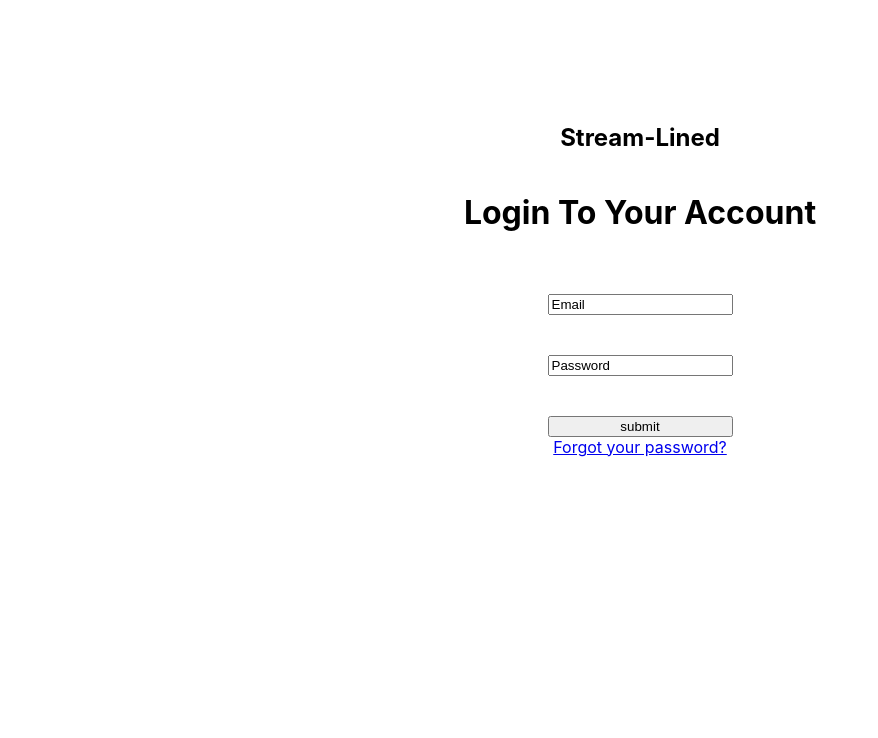
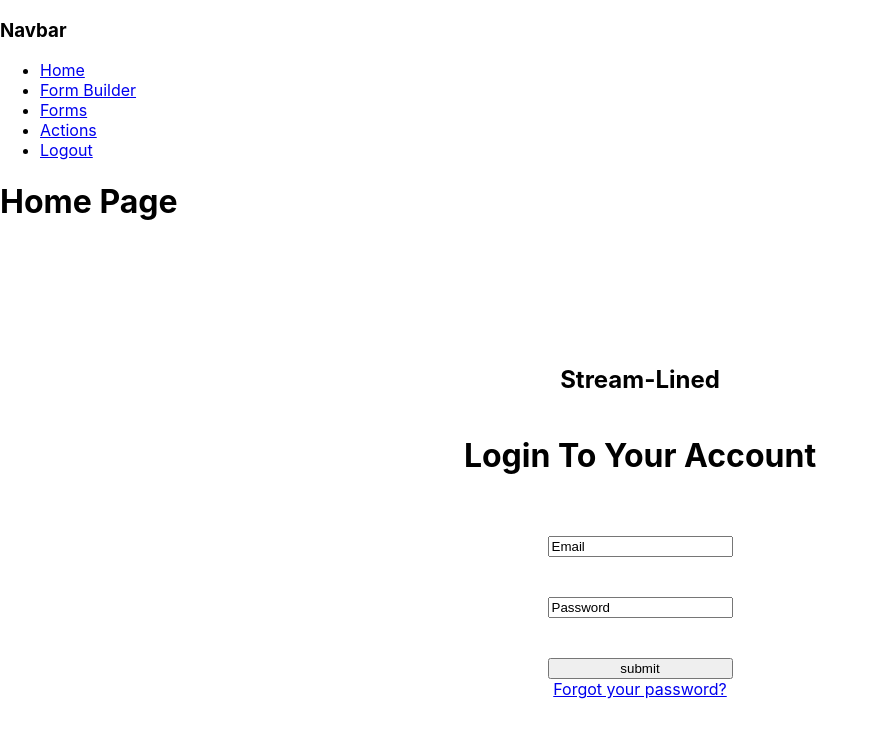
Before and after one commit to pipersjames/t3a2react-app, a React (Create React App) app: page / in a window 1280 px wide. Shown: the top 738 px of the page, without its empty margins (0-878 px from the left). Built offline with nearby package versions, Linux system fonts and the light colour scheme.

Commit message:
Navbar & Homepage created

```diff
--- a/package.json
+++ b/package.json
@@ -8,6 +8,7 @@
     "@testing-library/user-event": "^13.5.0",
     "react": "^18.2.0",
     "react-dom": "^18.2.0",
+    "react-router-dom": "^6.22.0",
     "react-scripts": "5.0.1",
     "web-vitals": "^2.1.4"
   },
--- a/src/App.js
+++ b/src/App.js
@@ -1,10 +1,18 @@
 import './App.css';
 import LoginForm from './components/LoginForm';
+import Navbar from './components/Navbar';
+import HomePage from './pages/HomePage';
+import { Routes, Route } from 'react-router-dom';
+
 
 
 function App() {
   return (
     <div className="App">
+      <Navbar />
+      <Routes>
+        <Route path = '/' element = {<HomePage />} />
+      </Routes>
       <LoginForm/>
     </div>
   );
--- /dev/null
+++ b/src/components/Navbar.jsx
@@ -0,0 +1,27 @@
+import React from 'react';
+import {NavLink} from 'react-router-dom';
+
+export default function Navbar(){
+    return (
+        <nav>
+            <h3>Navbar</h3>
+            <ul>
+                <li>
+                    <NavLink to='/Home' style={({isActive}) => isActive ? {color: "red"} : undefined}>Home</NavLink>
+                </li>
+                <li>
+                    <NavLink to='/Form Builder' style={({isActive}) => isActive ? {color: "red"} : undefined}>Form Builder</NavLink>
+                </li>
+                <li>
+                    <NavLink to='/Forms ' style={({isActive}) => isActive ? {color: "red"} : undefined}>Forms</NavLink>
+                </li>
+                <li>
+                    <NavLink to='/Actions' style={({isActive}) => isActive ? {color: "red"} : undefined}>Actions</NavLink>
+                </li>
+                <li>
+                    <NavLink to='/Logout' style={({isActive}) => isActive ? {color: "red"} : undefined}>Logout</NavLink>
+                </li>
+            </ul>
+        </nav>
+    )
+}
--- a/src/index.js
+++ b/src/index.js
@@ -3,11 +3,14 @@ import ReactDOM from 'react-dom/client';
 import './index.css';
 import App from './App';
 import reportWebVitals from './reportWebVitals';
+import { BrowserRouter } from 'react-router-dom';
 
 const root = ReactDOM.createRoot(document.getElementById('root'));
 root.render(
   <React.StrictMode>
-    <App />
+    <BrowserRouter>
+      <App />
+    </BrowserRouter>
   </React.StrictMode>
 );
 
--- /dev/null
+++ b/src/pages/HomePage.jsx
@@ -0,0 +1,7 @@
+export default function HomePage(){
+    return(
+        <div>
+            <h1>Home Page</h1>
+        </div>
+    )
+}
```
Also changed, not shown: 1 other file (tests, documents, lock files or other folders).
